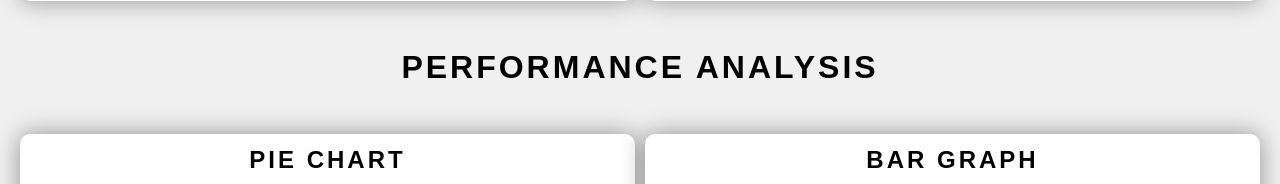
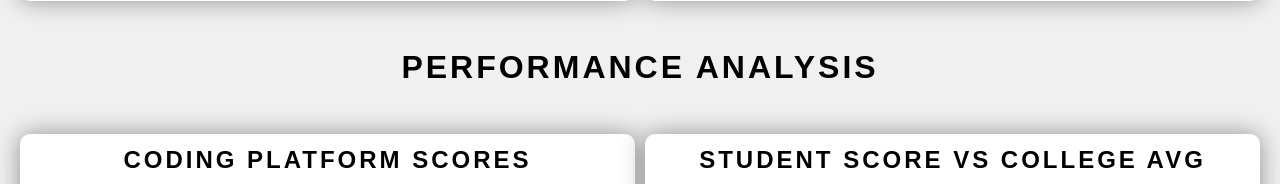
Before and after one commit to SSSM22/test, a Django app: template templates/student_panel.html in a window 1280 px wide. Shown: the part 636-820 px from the top of the page. Run offline with Django 4.2, Linux system fonts and the light colour scheme; the template is opened without the code that fills it: most values are stand-ins (such as "Sample title", 1, 10 or a date in 2020).

Commit message:
chart heading modified

```diff
--- a/templates/student_panel.html
+++ b/templates/student_panel.html
@@ -144,7 +144,7 @@
         <div class="graph-area">
           <div class="Pie_representation">
             <div class="pie-header">
-              <h2>Pie Chart</h2>
+              <h2>Coding Platform Scores</h2>
             </div>
 
               {% block content %}
@@ -158,7 +158,7 @@
 
             <div class="Line-representation" >
               <div class="line-header">
-                <h2>Bar Graph</h2>
+                <h2>Student Score Vs College Avg</h2>
               </div>
               <div class="line-chart">
 
--- a/vardhaman/settings.py
+++ b/vardhaman/settings.py
@@ -90,7 +90,7 @@ DATABASES = {
         'USER': 'root', #sssm
         'HOST': 'localhost',#vardhamanstudent-data.mysql.database.azure.com',
         'PORT': 3306,
-        'PASSWORD': 'root',#'abcd1234!@', #root
+        'PASSWORD': 'Pranav_001',#'abcd1234!@', #root
     }
 }
 
```
